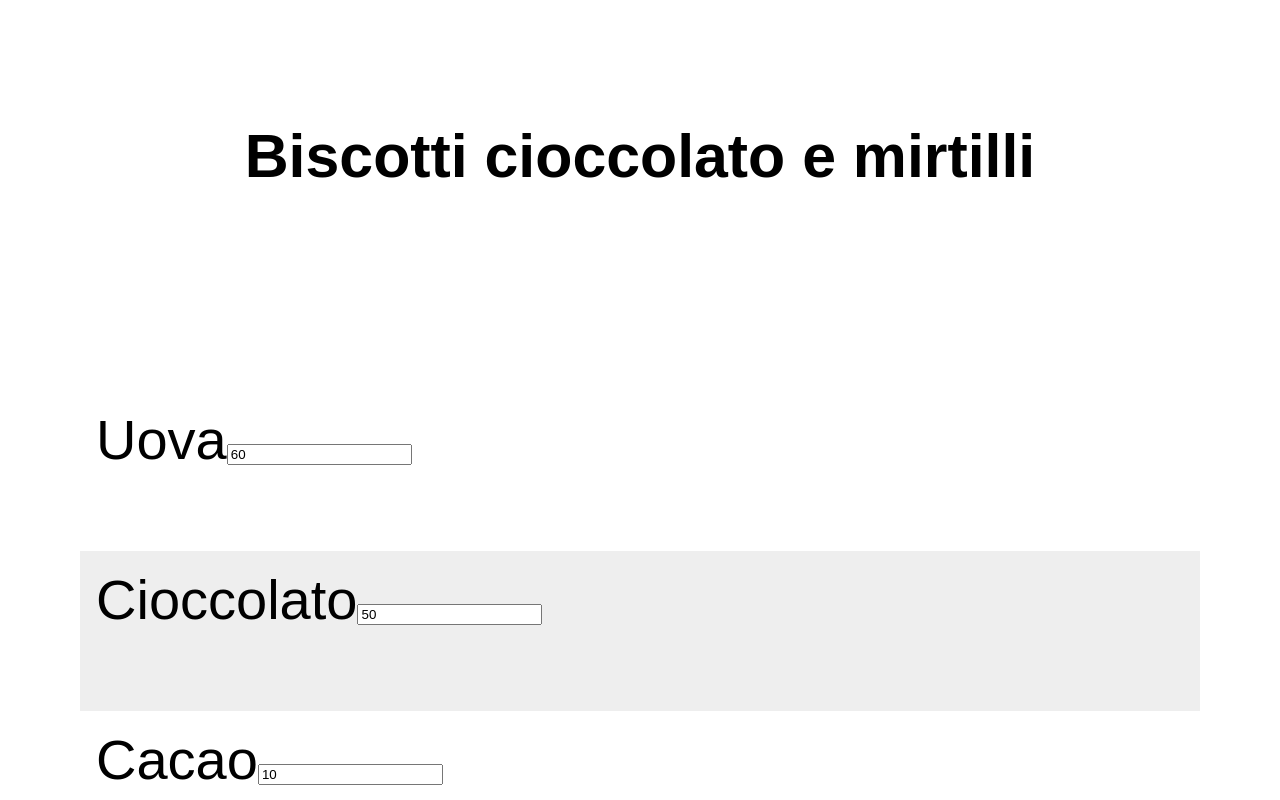
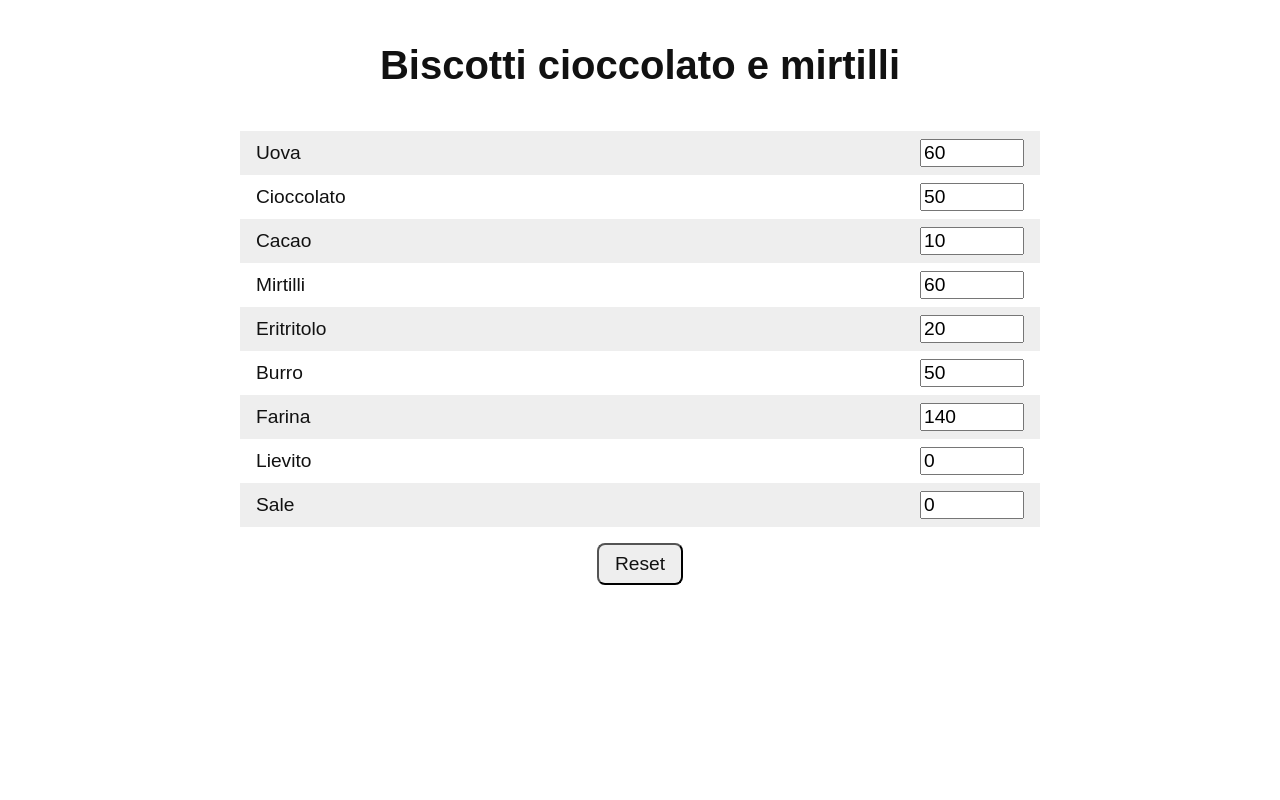
Before and after one commit to marcozampini/biscotti, a React (Create React App) app: page / in a window 1280 px wide. Shown: the top 800 px of the page. Built offline with nearby package versions, Linux system fonts and the light colour scheme.

Commit message:
Basic style

```diff
--- a/src/App.css
+++ b/src/App.css
@@ -3,20 +3,51 @@
   font-optical-sizing: auto;
   font-weight: 400;
   font-style: normal;
+  color: #111;
 }
 h1 {
   text-align: center;
-  font-size: 3.8rem;
-  padding: 5rem;
+  font-size: 1.5rem;
+  padding: 1rem;
 }
 .recipe {
-  font-size: 3.5rem;
-  padding: 5rem;
+  font-size: 1rem;
+  padding: 0 0.5rem;
 }
 .ingredient {
-  height: 8rem;
-  padding: 1rem;
+  display: flex;
+  justify-content: space-between;
+  align-items: center;
+  font-size: 1.2rem;
+  padding: 0.5rem 1rem;
 }
-.ingredient:nth-child(even) {
+.ingredient:nth-child(odd) {
   background-color: #eeeeee;
 }
+.ingredient input[type='number'] {
+  font-size: 1.2rem;
+  max-width: 4rem;
+}
+button[type='submit'] {
+  display: block;
+  margin: 1rem auto;
+  padding: 0.5rem 1rem;
+  border-radius: 0.5rem;
+  font-size: 1.2rem;
+  font-weight: 400;
+  background-color: #eeeeee;
+  color: #111;
+}
+@media screen and (min-width: 37.5em) {
+  h1 {
+    font-size: 2.5rem;
+  }
+  .recipe {
+    width: 50rem;
+    margin: 0 auto;
+    padding: 0;
+  }
+  .ingredient input[type='number'] {
+    max-width: 6rem;
+  }
+}
```
